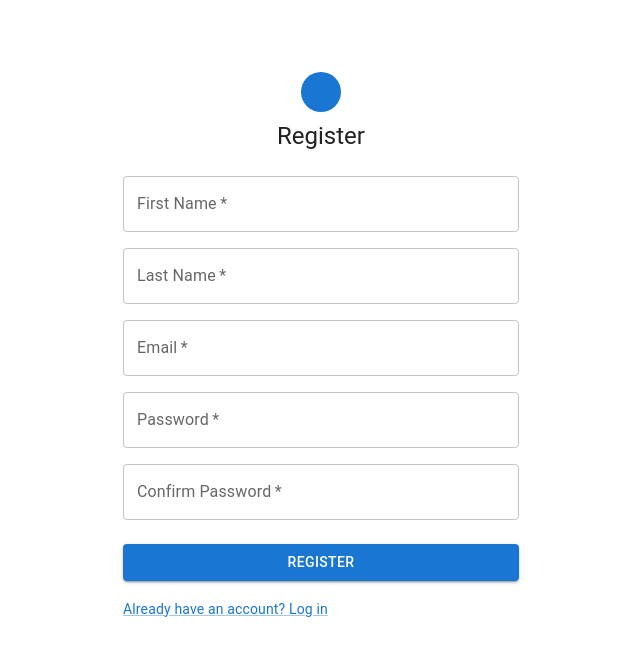
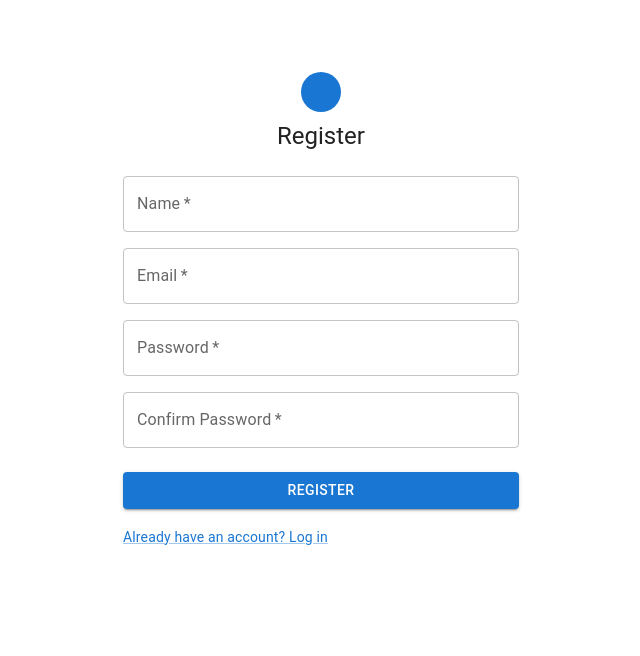
Before and after one commit to shreejal27/BankSystem_Frontend, a React (Vite) app: page /register in a window 1280 px wide. Shown: the top 656 px of the page, without its empty margins (319-959 px from the left). Built offline with nearby package versions, Linux system fonts and the light colour scheme; some icons are missing.

Commit message:
combined full name and last name into name in Register page

```diff
--- a/src/pages/RegisterPage.tsx
+++ b/src/pages/RegisterPage.tsx
@@ -18,8 +18,7 @@ import { useNavigate } from "react-router-dom";
 const RegisterPage: React.FC = () => {
   const navigate = useNavigate();
   const [form, setForm] = useState({
-    firstName: "",
-    lastName: "",
+    name: "",
     email: "",
     password: "",
     confirmPassword: "",
@@ -73,19 +72,9 @@ const RegisterPage: React.FC = () => {
               <TextField
                 required
                 fullWidth
-                label="First Name"
-                name="firstName"
-                value={form.firstName}
-                onChange={handleChange}
-              />
-            </Grid>
-            <Grid size={12}>
-              <TextField
-                required
-                fullWidth
-                label="Last Name"
-                name="lastName"
-                value={form.lastName}
+                label="Name"
+                name="Name"
+                value={form.name}
                 onChange={handleChange}
               />
             </Grid>
```
